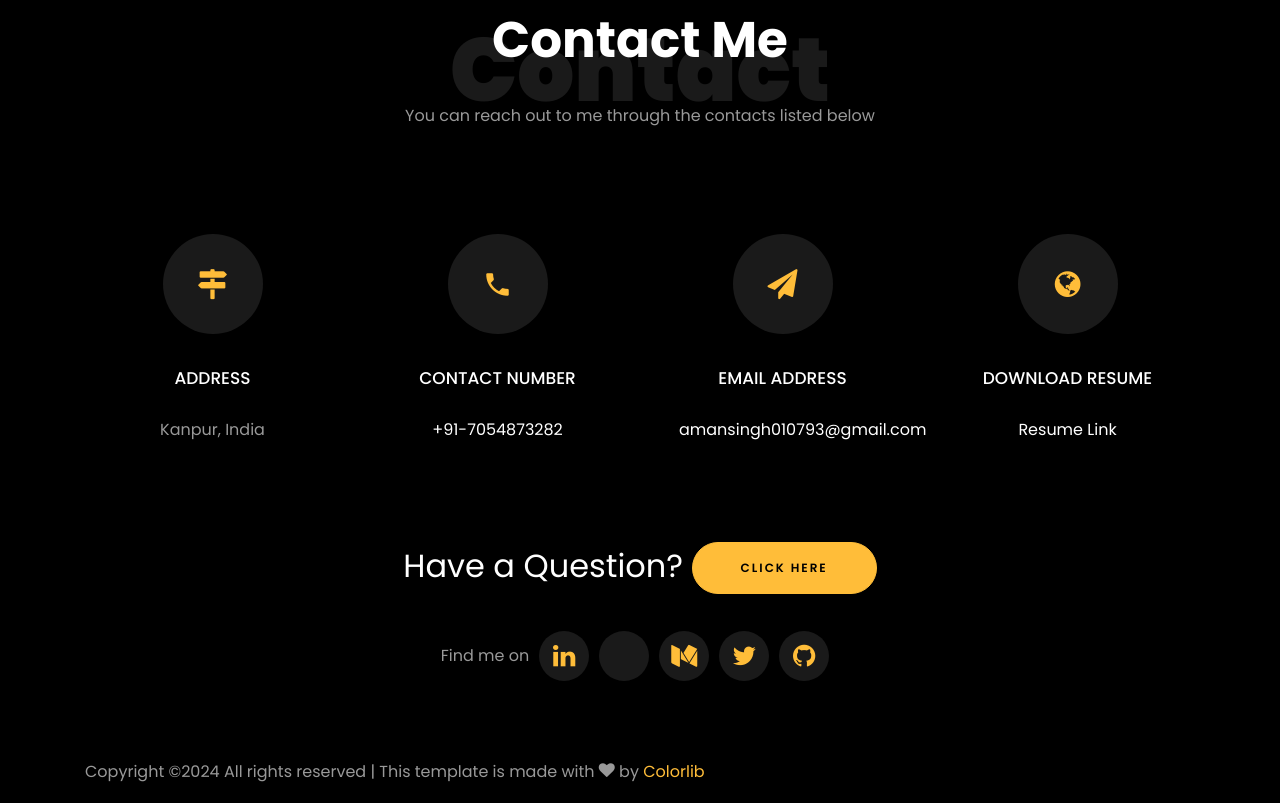
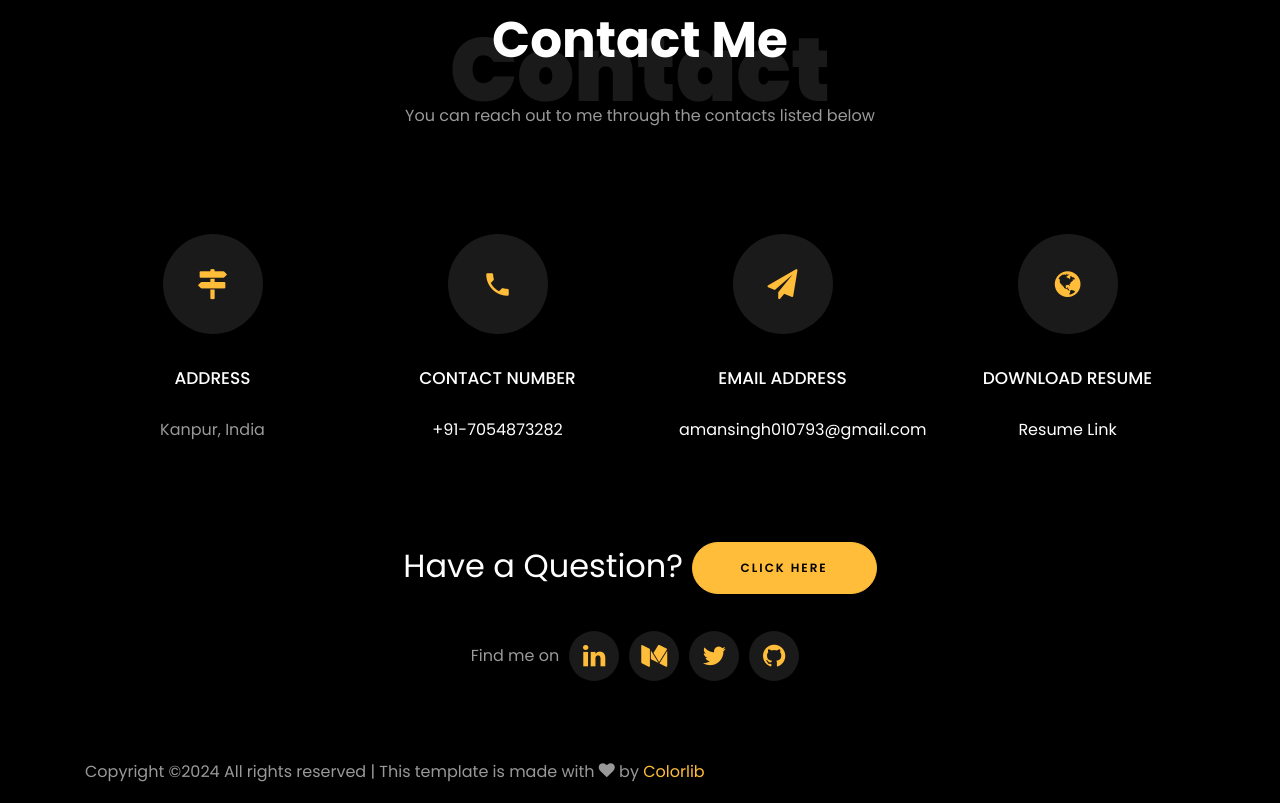
Before and after one commit to AmAn-1234567890/amansingh.github.io, a plain HTML site: page index.html in a window 1280 px wide. Shown: the part 5327-6130 px from the top of the page. Drawn offline with Linux system fonts and the light colour scheme; files whose address does not match are found by name.

Commit message:
Update index.html

```diff
--- a/index.html
+++ b/index.html
@@ -407,7 +407,6 @@
 					<ul class="ftco-footer-social list-unstyled d-flex justify-content-center align-items-center mb-0">
 					  <li class="ftco-animate normal-txt">Find me on  </li>
 					  <li class="ftco-animate"><a href="https://www.linkedin.com/in/aman-pratap-singh-75692a253/"><span class="icon-linkedin"></span></a></li>
-					  <li class="ftco-animate"><a href="https://www.upwork.com/freelancers/~01652657820814a739?viewMode=1"><span class="fab fa-upwork"></span></a></li>
                                           <li class="ftco-animate"><a href="https://medium.com/@amansingh010793"><span class="icon-medium"></span></a></li>
 					  <li class="ftco-animate"><a href="https://twitter.com/Feignpopulus123"><span class="icon-twitter"></span></a></li>
 					  <li class="ftco-animate"><a href="https://github.com/AmAn-1234567890"><span class="icon-github"></span></a></li>
```
